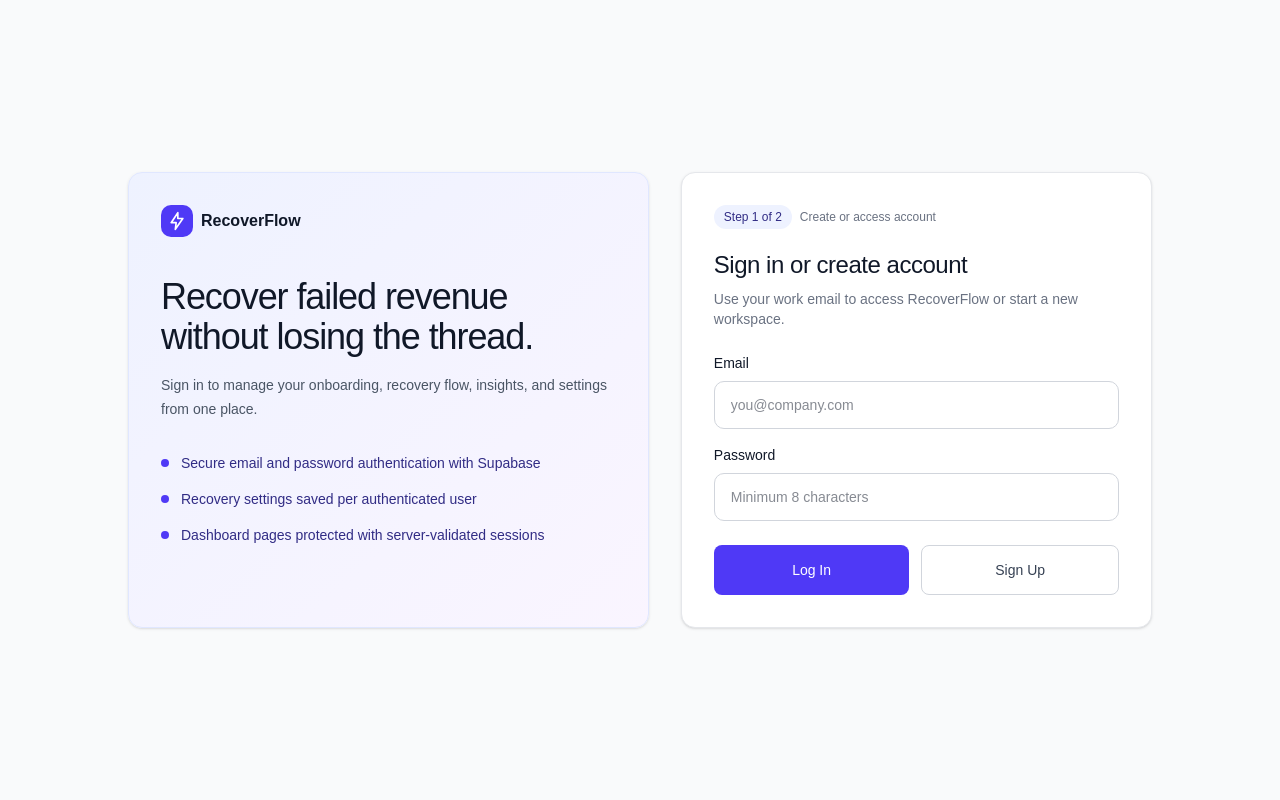
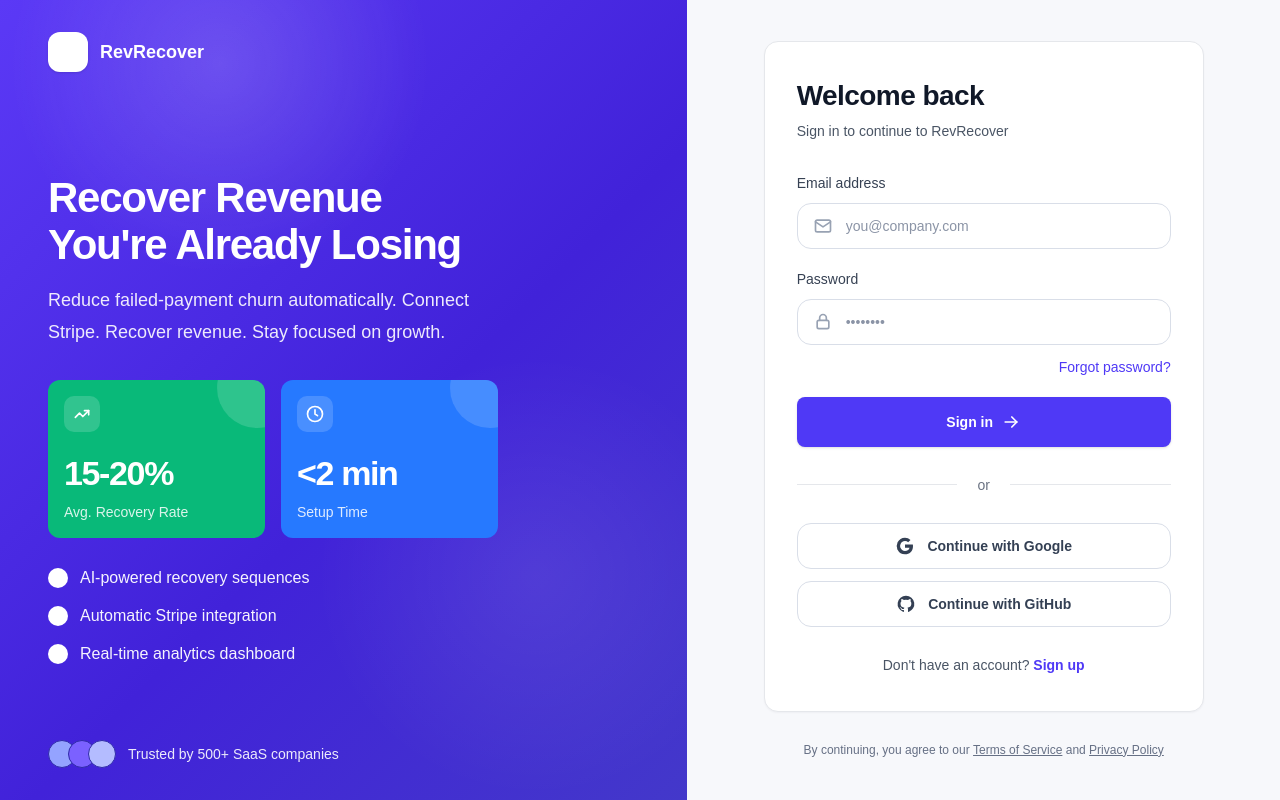
Before and after one commit to ciaranriordan03-maker/RevRecovery-Saas, a Next.js app: page /login in a window 1280 px wide. Built offline with nearby package versions, Linux system fonts and the light colour scheme.

Commit message:
Update auth page design

```diff
--- a/app/components/auth/auth-marketing-panel.tsx
+++ b/app/components/auth/auth-marketing-panel.tsx
@@ -1,30 +1,88 @@
-import { BrandMark } from "../brand";
+import { Icon } from "../ui-icon";
 
 const authHighlights = [
-  "Secure email and password authentication with Supabase",
-  "Recovery settings saved per authenticated user",
-  "Dashboard pages protected with server-validated sessions",
+  "AI-powered recovery sequences",
+  "Automatic Stripe integration",
+  "Real-time analytics dashboard",
 ];
 
 export function AuthMarketingPanel() {
   return (
-    <section className="rounded-[var(--radius-card)] border border-[var(--primary-border)] bg-gradient-to-br from-[var(--primary-soft)] to-[var(--purple-soft)] p-8 shadow-[var(--shadow-card)]">
-      <BrandMark />
-      <h1 className="mt-10 text-4xl font-medium tracking-[-0.03em]">
-        Recover failed revenue without losing the thread.
+    <section className="relative hidden min-h-screen overflow-hidden bg-[linear-gradient(135deg,var(--auth-gradient-start)_0%,var(--auth-gradient-mid)_56%,var(--auth-gradient-end)_100%)] px-12 py-8 text-white lg:flex lg:flex-col">
+      <div className="absolute inset-0 bg-[radial-gradient(circle_at_32%_8%,rgb(255_255_255_/_0.15),transparent_24%),radial-gradient(circle_at_78%_72%,rgb(255_255_255_/_0.08),transparent_28%)]" />
+
+      <div className="relative z-10 flex items-center gap-3">
+        <span className="size-10 rounded-[12px] bg-white shadow-sm" />
+        <span className="text-lg font-semibold">RevRecover</span>
+      </div>
+
+      <div className="relative z-10 my-auto max-w-[460px] py-8">
+        <h1 className="text-[38px] font-semibold leading-[1.12] tracking-[-0.03em] xl:text-[42px]">
+          Recover Revenue You&apos;re Already Losing
         </h1>
-      <p className="mt-4 max-w-lg text-sm leading-6 text-[var(--muted-strong)]">
-        Sign in to manage your onboarding, recovery flow, insights, and settings
-        from one place.
+        <p className="mt-4 max-w-[430px] text-base leading-7 text-white/90 xl:text-lg xl:leading-8">
+          Reduce failed-payment churn automatically. Connect Stripe. Recover
+          revenue. Stay focused on growth.
         </p>
-      <div className="mt-8 space-y-4">
+
+        <div className="mt-8 grid max-w-[450px] grid-cols-2 gap-4">
+          <MetricCard
+            icon="trend-up"
+            label="Avg. Recovery Rate"
+            value="15-20%"
+            variant="green"
+          />
+          <MetricCard icon="clock" label="Setup Time" value="<2 min" variant="blue" />
+        </div>
+
+        <div className="mt-7 space-y-3.5">
           {authHighlights.map((item) => (
             <div className="flex items-center gap-3" key={item}>
-            <span className="size-2 rounded-full bg-[var(--primary)]" />
-            <p className="text-sm text-[var(--primary-text)]">{item}</p>
+              <span className="size-5 shrink-0 rounded-full bg-white" />
+              <p className="text-base text-white/95">{item}</p>
             </div>
           ))}
+        </div>
+      </div>
+
+      <div className="absolute bottom-8 left-12 z-10 flex items-center gap-3">
+        <div className="flex -space-x-2">
+          <span className="size-7 rounded-full border border-[var(--auth-avatar-border)] bg-[var(--auth-avatar-one)]" />
+          <span className="size-7 rounded-full border border-[var(--auth-avatar-border)] bg-[var(--auth-avatar-two)]" />
+          <span className="size-7 rounded-full border border-[var(--auth-avatar-border)] bg-[var(--auth-avatar-three)]" />
+        </div>
+        <p className="text-sm text-white/90">Trusted by 500+ SaaS companies</p>
       </div>
     </section>
   );
 }
+
+function MetricCard({
+  icon,
+  label,
+  value,
+  variant,
+}: {
+  icon: string;
+  label: string;
+  value: string;
+  variant: "blue" | "green";
+}) {
+  const cardClass =
+    variant === "green"
+      ? "bg-[var(--auth-metric-green)]"
+      : "bg-[var(--auth-metric-blue)]";
+
+  return (
+    <div className={`relative overflow-hidden rounded-[12px] p-4 ${cardClass}`}>
+      <span className="absolute -right-8 -top-8 size-20 rounded-full bg-white/15" />
+      <div className="relative mb-6 flex size-9 items-center justify-center rounded-[10px] bg-white/16">
+        <Icon name={icon} className="size-5 text-white" />
+      </div>
+      <p className="relative text-[31px] font-semibold leading-none tracking-[-0.04em] xl:text-[34px]">
+        {value}
+      </p>
+      <p className="relative mt-3 text-sm text-white/85">{label}</p>
+    </div>
+  );
+}
--- a/app/components/auth/auth-status-panel.tsx
+++ b/app/components/auth/auth-status-panel.tsx
@@ -17,6 +17,10 @@
   isVerified: boolean;
 }) {
   const isStepTwo = isCheckEmail || isVerified;
+
+  if (!isStepTwo) {
+    return null;
+  }
 
   return (
     <div className="mb-5 flex items-center gap-2 text-xs font-medium text-[var(--muted)]">
--- a/app/components/ui-icon.tsx
+++ b/app/components/ui-icon.tsx
@@ -34,6 +34,57 @@
         <svg {...common}>
           <rect x="3" y="5" width="18" height="14" rx="2" />
           <path d="m3 7 9 6 9-6" />
+        </svg>
+      );
+    case "lock":
+      return (
+        <svg {...common}>
+          <rect x="5" y="10" width="14" height="10" rx="2" />
+          <path d="M8 10V7a4 4 0 0 1 8 0v3" />
+        </svg>
+      );
+    case "arrow-right":
+      return (
+        <svg {...common}>
+          <path d="M5 12h14" />
+          <path d="m13 6 6 6-6 6" />
+        </svg>
+      );
+    case "trend-up":
+      return (
+        <svg {...common}>
+          <path d="m4 16 5-5 4 4 7-7" />
+          <path d="M15 8h5v5" />
+        </svg>
+      );
+    case "google":
+      return (
+        <svg className={`size-5 ${className}`} viewBox="0 0 24 24" aria-hidden>
+          <path
+            fill="currentColor"
+            d="M21.6 12.2c0-.7-.1-1.4-.2-2H12v3.8h5.4a4.6 4.6 0 0 1-2 3v2.5h3.2c1.9-1.7 3-4.2 3-7.3Z"
+          />
+          <path
+            fill="currentColor"
+            d="M12 22c2.7 0 5-0.9 6.6-2.5L15.4 17c-.9.6-2 .9-3.4.9-2.6 0-4.8-1.8-5.6-4.1H3.1v2.6A10 10 0 0 0 12 22Z"
+          />
+          <path
+            fill="currentColor"
+            d="M6.4 13.8a6 6 0 0 1 0-3.6V7.6H3.1a10 10 0 0 0 0 8.8l3.3-2.6Z"
+          />
+          <path
+            fill="currentColor"
+            d="M12 6.1c1.5 0 2.8.5 3.8 1.5l2.8-2.8A9.6 9.6 0 0 0 12 2 10 10 0 0 0 3.1 7.6l3.3 2.6C7.2 7.9 9.4 6.1 12 6.1Z"
+          />
+        </svg>
+      );
+    case "github":
+      return (
+        <svg className={`size-5 ${className}`} viewBox="0 0 24 24" aria-hidden>
+          <path
+            fill="currentColor"
+            d="M12 2a10 10 0 0 0-3.2 19.5c.5.1.7-.2.7-.5v-1.9c-2.9.6-3.5-1.2-3.5-1.2-.5-1.1-1.1-1.4-1.1-1.4-.9-.6.1-.6.1-.6 1 0 1.6 1.1 1.6 1.1.9 1.5 2.3 1.1 2.9.8.1-.7.4-1.1.6-1.4-2.3-.3-4.7-1.1-4.7-5A3.9 3.9 0 0 1 6.5 8.7c-.1-.3-.5-1.3.1-2.7 0 0 .9-.3 2.8 1.1a9.7 9.7 0 0 1 5.1 0c1.9-1.4 2.8-1.1 2.8-1.1.6 1.4.2 2.4.1 2.7a3.9 3.9 0 0 1 1 2.7c0 3.9-2.4 4.7-4.7 5 .4.3.7 1 .7 2v2.6c0 .3.2.6.7.5A10 10 0 0 0 12 2Z"
+          />
         </svg>
       );
     case "refresh":
--- a/app/globals.css
+++ b/app/globals.css
@@ -43,6 +43,24 @@
   --token-text: #4f39f6;
   --token-warning-soft: #ffedd4;
   --token-warning-text: #ca3500;
+  --auth-background: #f7f8fb;
+  --auth-heading: #101828;
+  --auth-label: #364153;
+  --auth-copy: #4a5565;
+  --auth-fine-print: #667085;
+  --auth-input-border: #d9dee8;
+  --auth-placeholder: #8b94a6;
+  --auth-icon: #98a2b3;
+  --auth-social-text: #344054;
+  --auth-gradient-start: #5b39f6;
+  --auth-gradient-mid: #4122d9;
+  --auth-gradient-end: #4338ca;
+  --auth-metric-green: #09b979;
+  --auth-metric-blue: #2679ff;
+  --auth-avatar-border: #2f2ba8;
+  --auth-avatar-one: #94a3ff;
+  --auth-avatar-two: #7b61ff;
+  --auth-avatar-three: #b4bcff;
   --radius-control: 8px;
   --radius-card: 14px;
   --shadow-card: 0 1px 3px 0 rgb(0 0 0 / 0.1), 0 1px 2px -1px rgb(0 0 0 / 0.1);
--- a/app/login/auth-form.tsx
+++ b/app/login/auth-form.tsx
@@ -1,4 +1,5 @@
 import { Button } from "../components/button";
+import { Icon } from "../components/ui-icon";
 import { login, signup } from "./actions";
 
 type AuthFormProps = {
@@ -9,44 +10,98 @@
 
 export function AuthForm({ email, isCheckEmail, next }: AuthFormProps) {
   return (
-    <form className="mt-6 space-y-4">
+    <form className="mt-8">
       <input name="next" type="hidden" value={next} />
+
       <label className="block">
-        <span className="mb-2 block text-sm text-[var(--foreground)]">Email</span>
+        <span className="mb-2.5 block text-sm font-medium text-[var(--auth-label)]">
+          Email address
+        </span>
+        <span className="relative block">
+          <Icon
+            name="mail"
+            className="pointer-events-none absolute left-4 top-1/2 size-5 -translate-y-1/2 text-[var(--auth-icon)]"
+          />
           <input
-          className="h-12 w-full rounded-[10px] border border-[var(--border-strong)] bg-[var(--surface)] px-4 text-sm outline-none transition focus:border-[var(--primary)]"
+            className="h-[46px] w-full rounded-[14px] border border-[var(--auth-input-border)] bg-white px-12 text-sm text-[var(--auth-heading)] outline-none transition placeholder:text-[var(--auth-placeholder)] focus:border-[var(--primary)] focus:ring-4 focus:ring-[var(--primary-soft)]"
             defaultValue={email}
             name="email"
             placeholder="you@company.com"
             required
             type="email"
           />
+        </span>
       </label>
-      <label className="block">
-        <span className="mb-2 block text-sm text-[var(--foreground)]">Password</span>
+
+      <label className="mt-5 block">
+        <span className="mb-2.5 block text-sm font-medium text-[var(--auth-label)]">
+          Password
+        </span>
+        <span className="relative block">
+          <Icon
+            name="lock"
+            className="pointer-events-none absolute left-4 top-1/2 size-5 -translate-y-1/2 text-[var(--auth-icon)]"
+          />
           <input
-          className="h-12 w-full rounded-[10px] border border-[var(--border-strong)] bg-[var(--surface)] px-4 text-sm outline-none transition focus:border-[var(--primary)]"
+            className="h-[46px] w-full rounded-[14px] border border-[var(--auth-input-border)] bg-white px-12 text-sm text-[var(--auth-heading)] outline-none transition placeholder:text-[var(--auth-placeholder)] focus:border-[var(--primary)] focus:ring-4 focus:ring-[var(--primary-soft)]"
             minLength={8}
             name="password"
-          placeholder="Minimum 8 characters"
+            placeholder="••••••••"
             required
             type="password"
           />
+        </span>
       </label>
 
-      <div className="flex flex-col gap-3 pt-2 sm:flex-row">
-        <Button className="h-11 flex-1 text-sm" formAction={login} type="submit">
-          {isCheckEmail ? "I confirmed, continue" : "Log In"}
+      <div className="mt-3 flex justify-end">
+        <button className="text-sm font-medium text-[var(--primary)]" type="button">
+          Forgot password?
+        </button>
+      </div>
+
+      <Button
+        className="mt-5 h-[46px] w-full gap-2 rounded-[14px] text-sm font-semibold shadow-sm"
+        formAction={login}
+        type="submit"
+      >
+        {isCheckEmail ? "I confirmed, continue" : "Sign in"}
+        <Icon name="arrow-right" className="size-4" />
       </Button>
-        <Button
-          className="h-11 flex-1 text-sm"
+
+      <div className="my-7 flex items-center gap-5">
+        <span className="h-px flex-1 bg-[var(--border)]" />
+        <span className="text-sm text-[var(--muted)]">or</span>
+        <span className="h-px flex-1 bg-[var(--border)]" />
+      </div>
+
+      <div className="space-y-3">
+        <SocialButton icon="google" label="Continue with Google" />
+        <SocialButton icon="github" label="Continue with GitHub" />
+      </div>
+
+      <p className="mt-7 text-center text-sm font-medium text-[var(--muted-strong)]">
+        Don&apos;t have an account?{" "}
+        <button
+          className="font-semibold text-[var(--primary)]"
           formAction={signup}
           type="submit"
-          variant="secondary"
         >
-          Sign Up
-        </Button>
-      </div>
+          Sign up
+        </button>
+      </p>
     </form>
   );
 }
+
+function SocialButton({ icon, label }: { icon: string; label: string }) {
+  return (
+    <button
+      aria-disabled="true"
+      className="flex h-[46px] w-full items-center justify-center gap-3 rounded-[14px] border border-[var(--auth-input-border)] bg-white px-4 text-sm font-semibold text-[var(--auth-social-text)]"
+      type="button"
+    >
+      <Icon name={icon} className="size-5 text-[var(--auth-social-text)]" />
+      {label}
+    </button>
+  );
+}
--- a/app/login/page.tsx
+++ b/app/login/page.tsx
@@ -27,27 +27,28 @@
   const isVerified = status === "verified";
 
   return (
-    <main className="min-h-screen bg-[var(--background)] px-5 py-10 text-[var(--foreground)] sm:px-8">
-      <div className="mx-auto flex min-h-[calc(100vh-5rem)] max-w-5xl items-center justify-center">
-        <div className="grid w-full gap-8 lg:grid-cols-[1.05fr_0.95fr]">
+    <main className="min-h-screen bg-[var(--auth-background)] text-[var(--foreground)]">
+      <div className="grid min-h-screen lg:grid-cols-[minmax(0,1.16fr)_minmax(440px,1fr)]">
         <AuthMarketingPanel />
 
-          <section className="rounded-[var(--radius-card)] border border-[var(--border)] bg-[var(--surface)] p-8 shadow-[var(--shadow-card)]">
+        <section className="flex min-h-screen items-center justify-center px-5 py-10 sm:px-8">
+          <div className="w-full max-w-[440px]">
+            <div className="rounded-[14px] border border-[var(--border)] bg-white px-8 py-9 shadow-[0_1px_2px_rgb(16_24_40_/_0.04)] sm:px-8">
               <div>
                 <AuthProgressLabel isCheckEmail={isCheckEmail} isVerified={isVerified} />
-              <h2 className="text-2xl font-medium tracking-[-0.02em]">
+                <h2 className="text-[28px] font-semibold leading-tight tracking-[-0.02em] text-[var(--auth-heading)]">
                   {isVerified
                     ? "You're verified"
                     : isCheckEmail
                       ? "Check your inbox"
-                    : "Sign in or create account"}
+                      : "Welcome back"}
                 </h2>
-              <p className="mt-2 text-sm text-[var(--muted)]">
+                <p className="mt-2 text-sm font-medium text-[var(--auth-copy)]">
                   {isVerified
                     ? "Your email is confirmed. Continue into setup to finish creating your workspace."
                     : isCheckEmail
                       ? "Your account is almost ready. Open the confirmation email, then you will continue into setup."
-                    : "Use your work email to access RecoverFlow or start a new workspace."}
+                      : "Sign in to continue to RevRecover"}
                 </p>
               </div>
 
@@ -66,12 +67,19 @@
 
               {isCheckEmail ? (
                 <p className="mt-5 text-center text-xs leading-5 text-[var(--muted)]">
-                No email yet? Check spam, then use Sign Up again with the same email
-                to request a fresh confirmation link.
+                  No email yet? Check spam, then use Sign Up again with the same
+                  email to request a fresh confirmation link.
                 </p>
               ) : null}
+            </div>
+
+            <p className="mt-7 text-center text-xs leading-5 text-[var(--auth-fine-print)]">
+              By continuing, you agree to our{" "}
+              <span className="font-medium underline">Terms of Service</span> and{" "}
+              <span className="font-medium underline">Privacy Policy</span>
+            </p>
+          </div>
         </section>
-        </div>
       </div>
     </main>
   );
```
Lines whose indentation alone changed are shown as unchanged.
